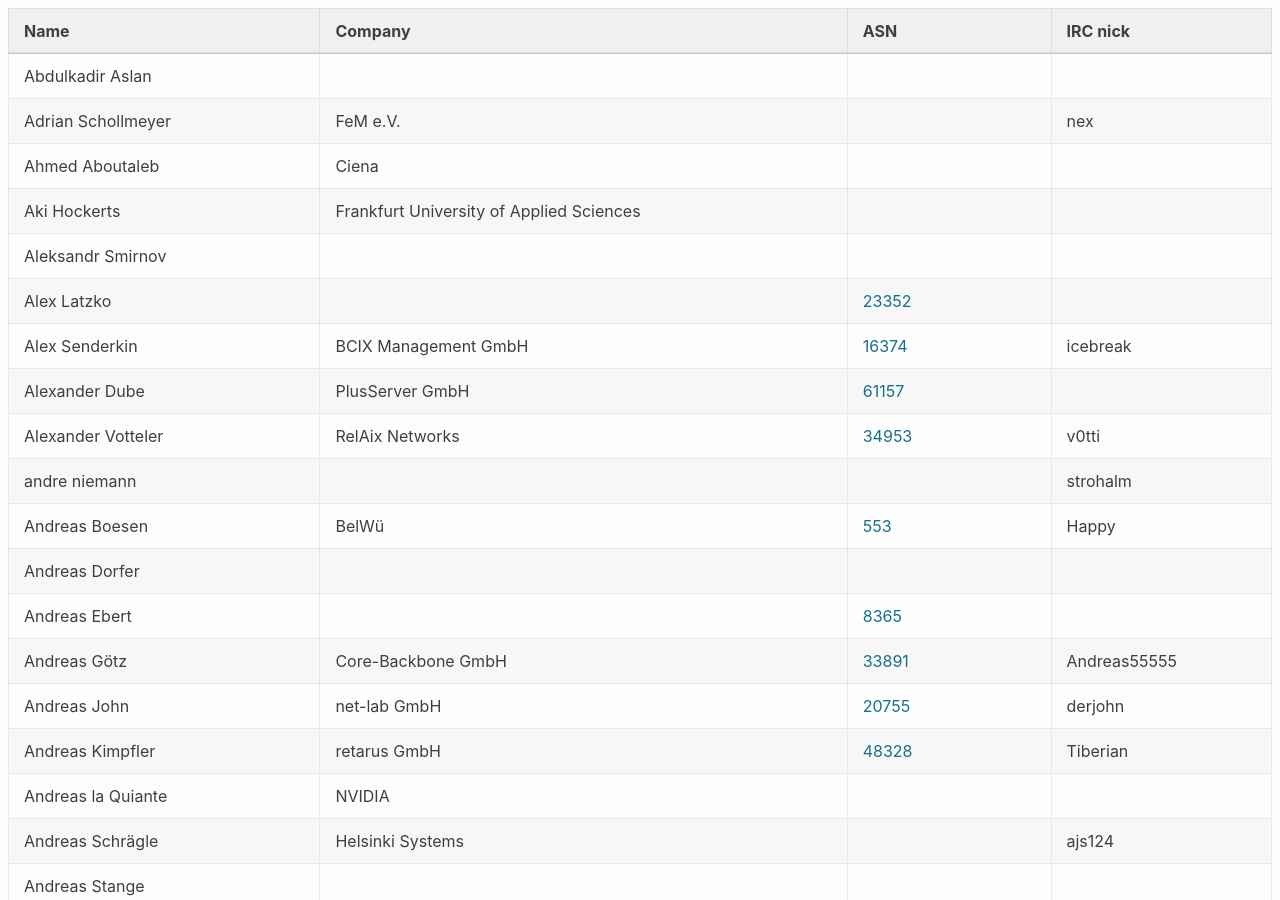
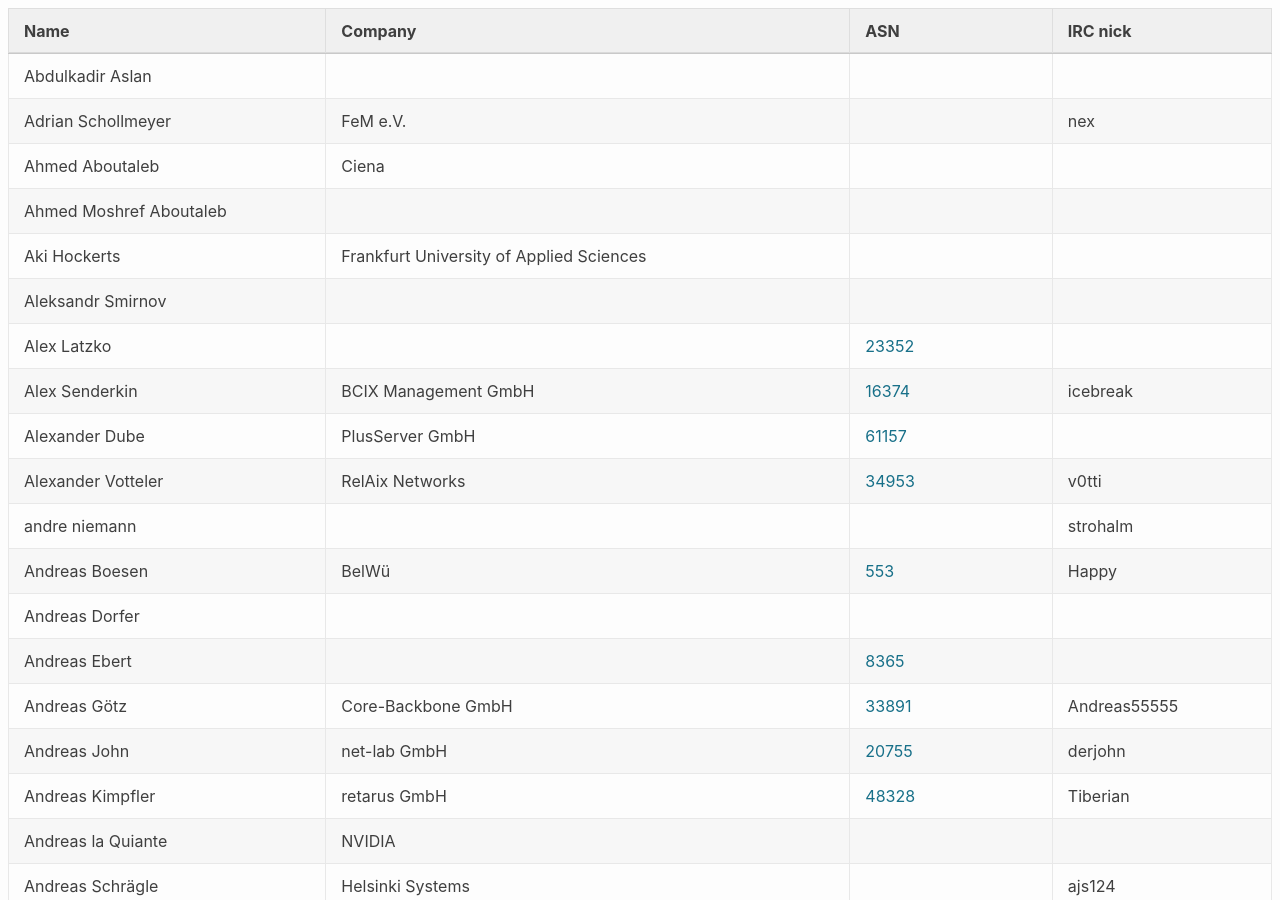
Before and after one commit to denog/pretix-attendeelist, a Jekyll site: the page built from index.markdown, in a window 1280 px wide and 900 px high. Built offline with Jekyll 4.4.1, drawn with Linux system fonts in a browser that asks for light colours.

Commit message:
Latest data: Thu Oct 29 18:30:15 UTC 2020

```diff
--- a/_data/attendees.json
+++ b/_data/attendees.json
@@ -14,6 +14,12 @@
   {
     "name": "Ahmed Aboutaleb",
     "company": "Ciena",
+    "irc": null,
+    "asn": null
+  },
+  {
+    "name": "Ahmed Moshref Aboutaleb",
+    "company": null,
     "irc": null,
     "asn": null
   },
```
